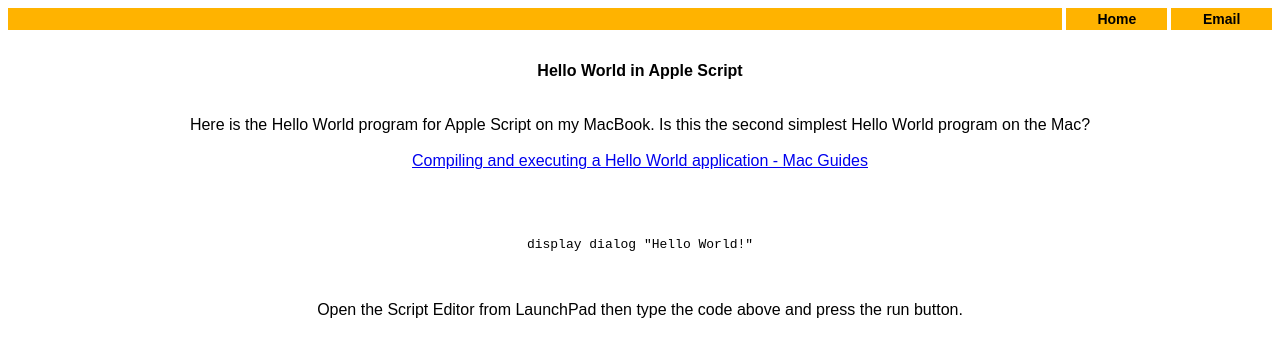
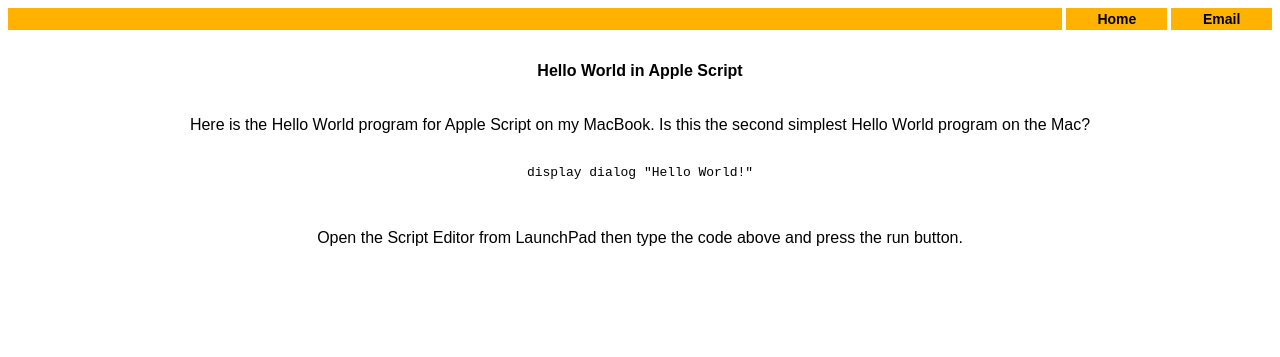
Before and after one commit to DaveTallett26/davetallett26.github.io, a Jekyll site: the page applescript.html, which Jekyll copies as it is, in a window 1280 px wide. Shown: the top 357 px of the page. Built offline with Jekyll 4.4.1, drawn with Linux system fonts in a browser that asks for light colours.

Commit message:
edit out dead link

```diff
--- a/applescript.html
+++ b/applescript.html
@@ -1,5 +1,6 @@
 <!DOCTYPE html PUBLIC "-//W3C//DTD XHTML 1.0 Strict//EN" "http://www.w3.org/TR/xhtml1/DTD/xhtml1-strict.dtd">
 <html xmlns="http://www.w3.org/1999/xhtml" xml:lang="en" lang="en">
+  <!-- 10th July 2021 -->
 <head>
 <meta http-equiv="Content-type" content="text/html;charset=UTF-8" />
 <meta name="viewport" content="width=device-width, initial-scale=1, minimum-scale=1" />
@@ -16,13 +17,11 @@
 <br/><br/><center>
 Here is the Hello World program for Apple Script on my MacBook. Is this the second simplest Hello World program on the Mac?
 <br/><br/>
-<A HREF="http://guides.macrumors.com/Compiling_and_executing_a_Hello_World_application">Compiling and executing a Hello World application - Mac Guides</A> <br/><br/><br/><br/>
 <pre>
 display dialog "Hello World!"
 </pre>
 <br/><br/>
 Open the Script Editor from LaunchPad then type the code above and press the run button.
 </div>
-<script type="text/javascript" src="analytics.js"></script>
 </body>
 </html>
```
